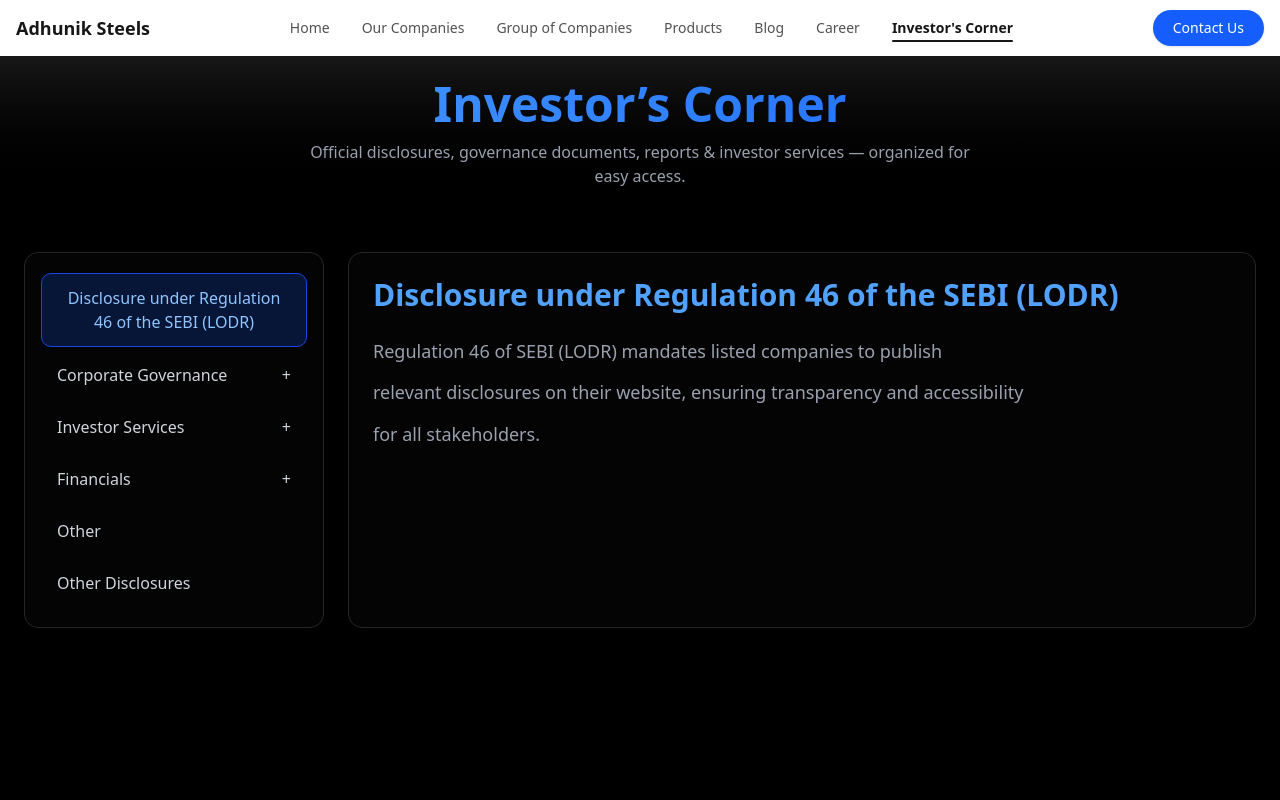
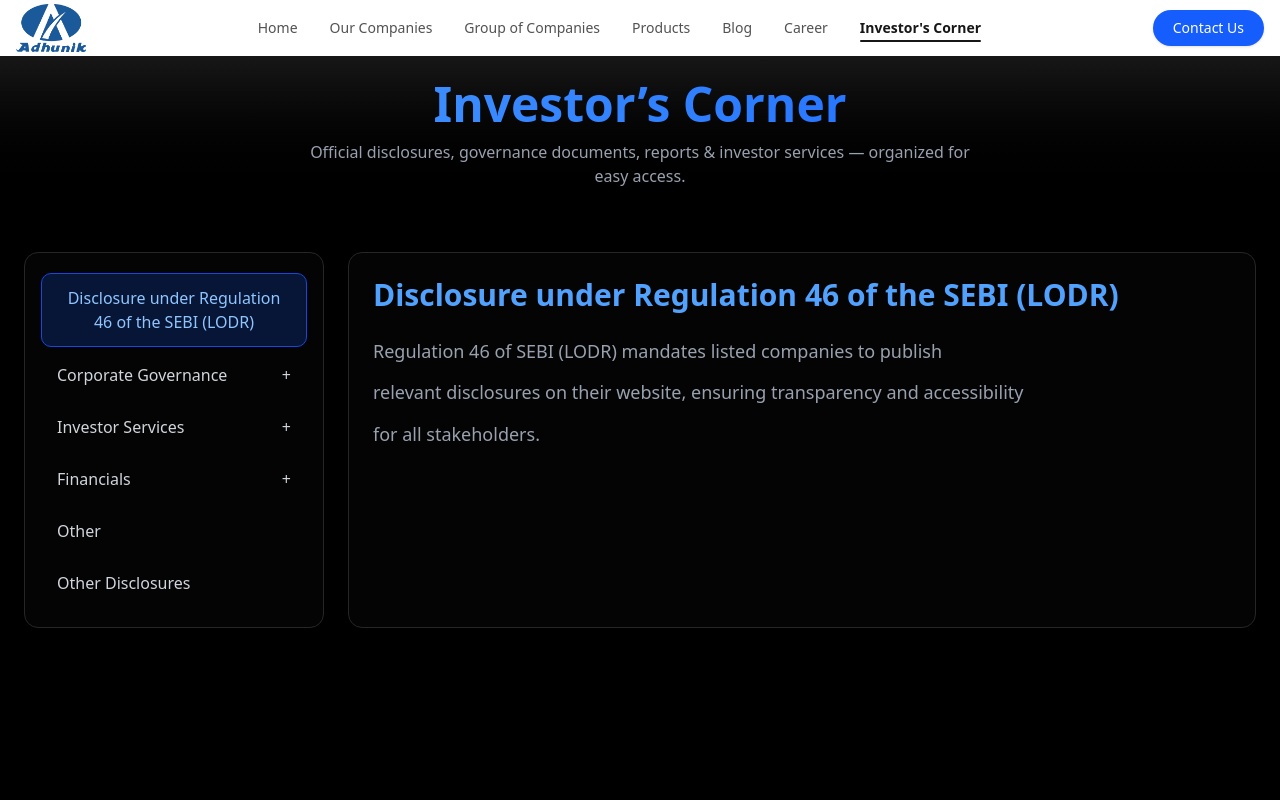
Before and after one commit to Aniket7745/adhuniksteels, a Next.js app: page /investors-corner in a window 1280 px wide. Shown: the top 800 px of the page. Built offline with nearby package versions, Linux system fonts and the light colour scheme.

Commit message:
adding logo

```diff
--- a/components/Navbar.tsx
+++ b/components/Navbar.tsx
@@ -4,6 +4,7 @@
 import { usePathname } from "next/navigation";
 import { useEffect, useState } from "react";
 import { Menu, X } from "lucide-react";
+import Image from "next/image";
 
 export default function Navbar() {
   const pathname = usePathname();
@@ -41,8 +42,15 @@
         <div className="max-w-7xl mx-auto px-4 h-14 flex items-center justify-between">
           {/* MOBILE HEADER */}
           <div className="flex w-full items-center justify-between md:hidden">
-            <Link href="/" className="text-lg font-semibold text-neutral-900">
-              Adhunik Steels
+            <Link href="/" className="flex items-center">
+              <Image
+                src="/adhuniklogo.png"
+                alt="Adhunik Steels Logo"
+                width={70} // adjust size
+                height={40}
+                className="object-contain"
+                priority
+              />
             </Link>
 
             <button
@@ -56,8 +64,15 @@
           {/* DESKTOP NAV */}
           <div className="hidden md:flex items-center justify-between w-full">
             {/* LEFT → LOGO */}
-            <Link href="/" className="text-lg font-semibold text-neutral-900">
-              Adhunik Steels
+            <Link href="/" className="flex items-center">
+              <Image
+                src="/adhuniklogo.png"
+                alt="Adhunik Steels Logo"
+                width={70} // desktop slightly bigger
+                height={45}
+                className="object-contain"
+                priority
+              />
             </Link>
 
             {/* CENTER LINKS */}
```
